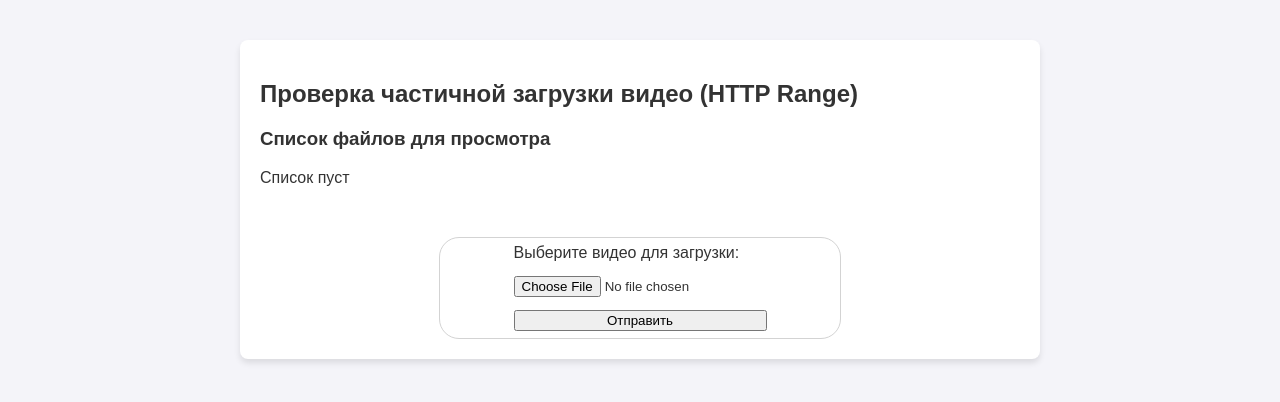
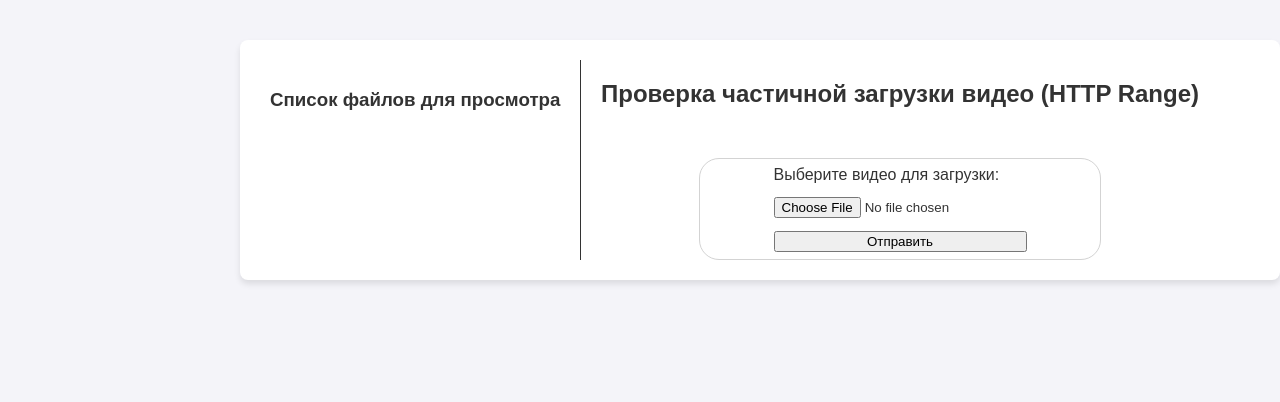
Before and after one commit to sm4yy/streaming-service, a website: page public/index.html in a window 1280 px wide. Drawn offline with Linux system fonts and the light colour scheme; no server answers.

Commit message:
Update index.html

```diff
--- a/public/index.html
+++ b/public/index.html
@@ -15,7 +15,9 @@
         }
 
         .container {
+            display: flex;
             background: #fff;
+            width: 1000px;
             padding: 20px;
             border-radius: 8px;
             box-shadow: 0 4px 6px rgba(0, 0, 0, 0.1);
@@ -31,10 +33,20 @@
         }
 
         #list {
-            display: grid;
+            display: block;
+            margin-right: 20px;
+            padding: 10px;
+            width: 300px;
+            height: auto;
+            border-right: 1px #333 solid;
         }
         #list > button {
+            height: 20px;
             margin-top: 10px;
+            white-space: nowrap;
+            overflow: hidden;
+            text-overflow: ellipsis;
+            width: auto;
         }
 
         .upload-form {
@@ -56,13 +68,12 @@
     </style>
 </head>
 <body>
-
 <div class="container">
+    <div id="list" class="list">
+        <h3>Список файлов для просмотра</h3>
+    </div>
+    <div class="content">
         <h2>Проверка частичной загрузки видео (HTTP Range)</h2>
-    <h3>Список файлов для просмотра</h3>
-    <div id="list" class="list">
-        Список пуст
-    </div>
 
         <p id="filename"></p>
         <video id="myVideo" controls>
@@ -78,6 +89,8 @@
             </form>
         </div>
     </div>
+</div>
+
 
 <script>
     const videoName = document.getElementById('filename');
@@ -89,7 +102,6 @@
         const filesRequest = await fetch('http://localhost:8001/api/files');
         const names = await filesRequest.json();
         if (names && names.length > 0) {
-            list.innerHTML = '';
             names.forEach((file) => {
                 list.innerHTML += `<button value="${file}" onclick="openVideo(this.value)">${file}</button>\n`
             });
```
Lines whose indentation alone changed are shown as unchanged.
